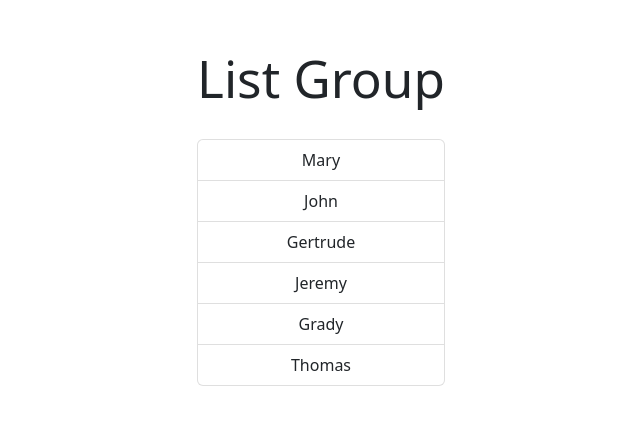
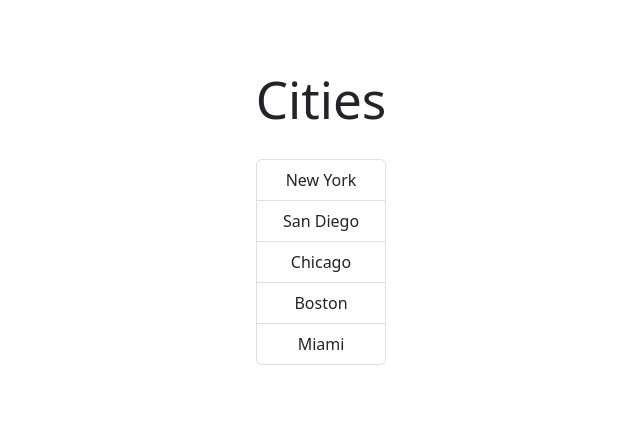
Before and after one commit to uwla/react-app, a React app: page / in a window 1280 px wide. Shown: the part 182-606 px from the top of the page, without its empty margins (319-959 px from the left). Built offline with nearby package versions, Linux system fonts and the light colour scheme; the HTML template or start-up script is replaced by a standard one.

Commit message:
refactor: pass data via props

```diff
--- a/src/App.tsx
+++ b/src/App.tsx
@@ -1,10 +1,12 @@
-import './App.css'
-import ListGroup from './components/ListGroup';
+import "./App.css";
+import ListGroup from "./components/ListGroup";
 
 function App() {
+    const items = ["New York", "San Diego", "Chicago", "Boston", "Miami"];
+
     return (
         <div>
-            <ListGroup />
+            <ListGroup items={items} title="Cities" />
         </div>
     );
 }
--- a/src/components/ListGroup.tsx
+++ b/src/components/ListGroup.tsx
@@ -1,7 +1,12 @@
 import { useState } from "react";
 
-function ListGroup() {
-    const items = ["Mary", "John", "Gertrude", "Jeremy", "Grady", "Thomas"];
+interface Props {
+    items: string[];
+    title: string;
+}
+
+function ListGroup(props: Props) {
+    let { items, title } = props;
 
     let [selected, setIndex] = useState(-1);
 
@@ -9,7 +14,7 @@ function ListGroup() {
 
     return (
         <>
-            <h1>List Group</h1>
+            <h1>{title}</h1>
             <br />
 
             {selected != -1 && msg}
```
